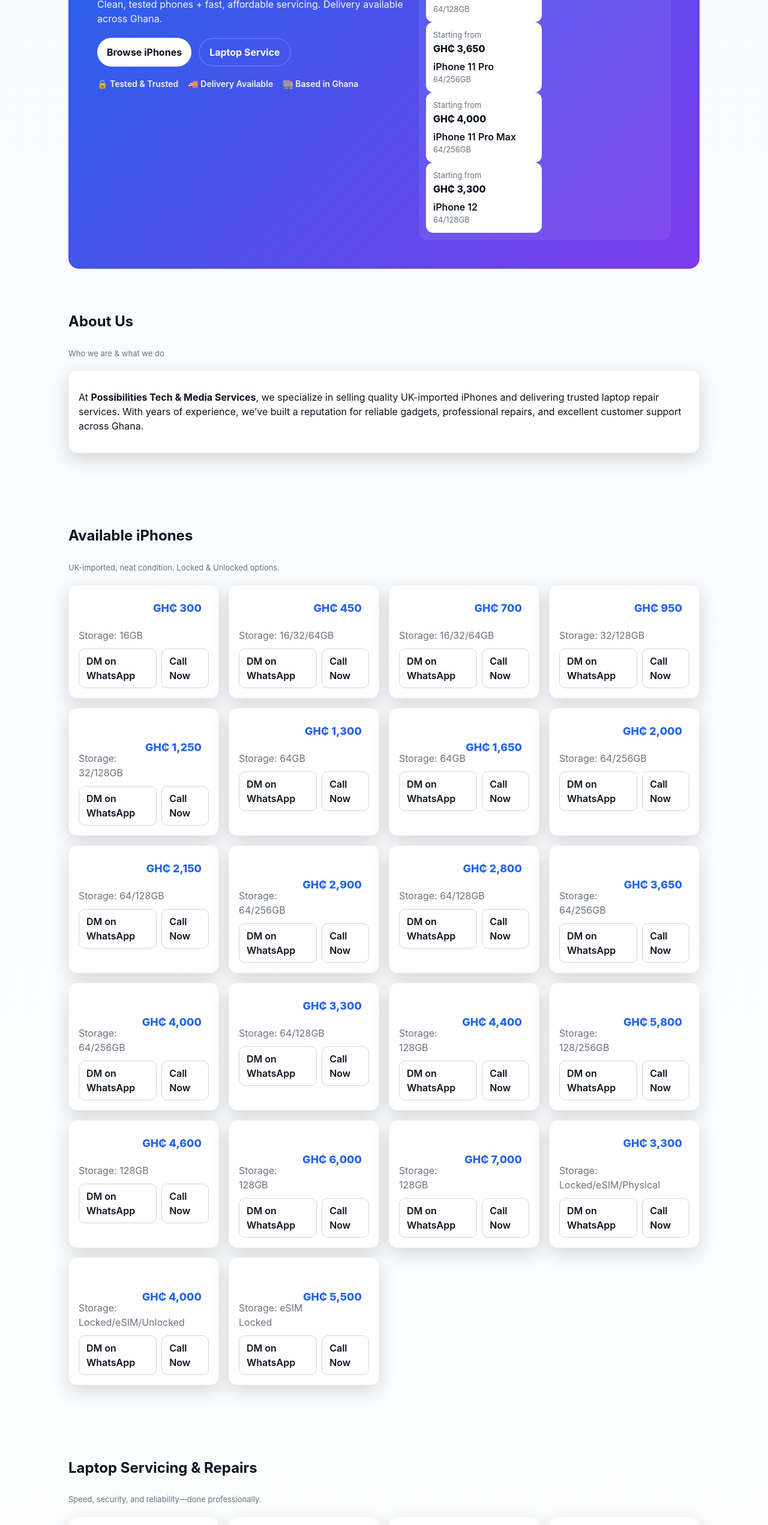
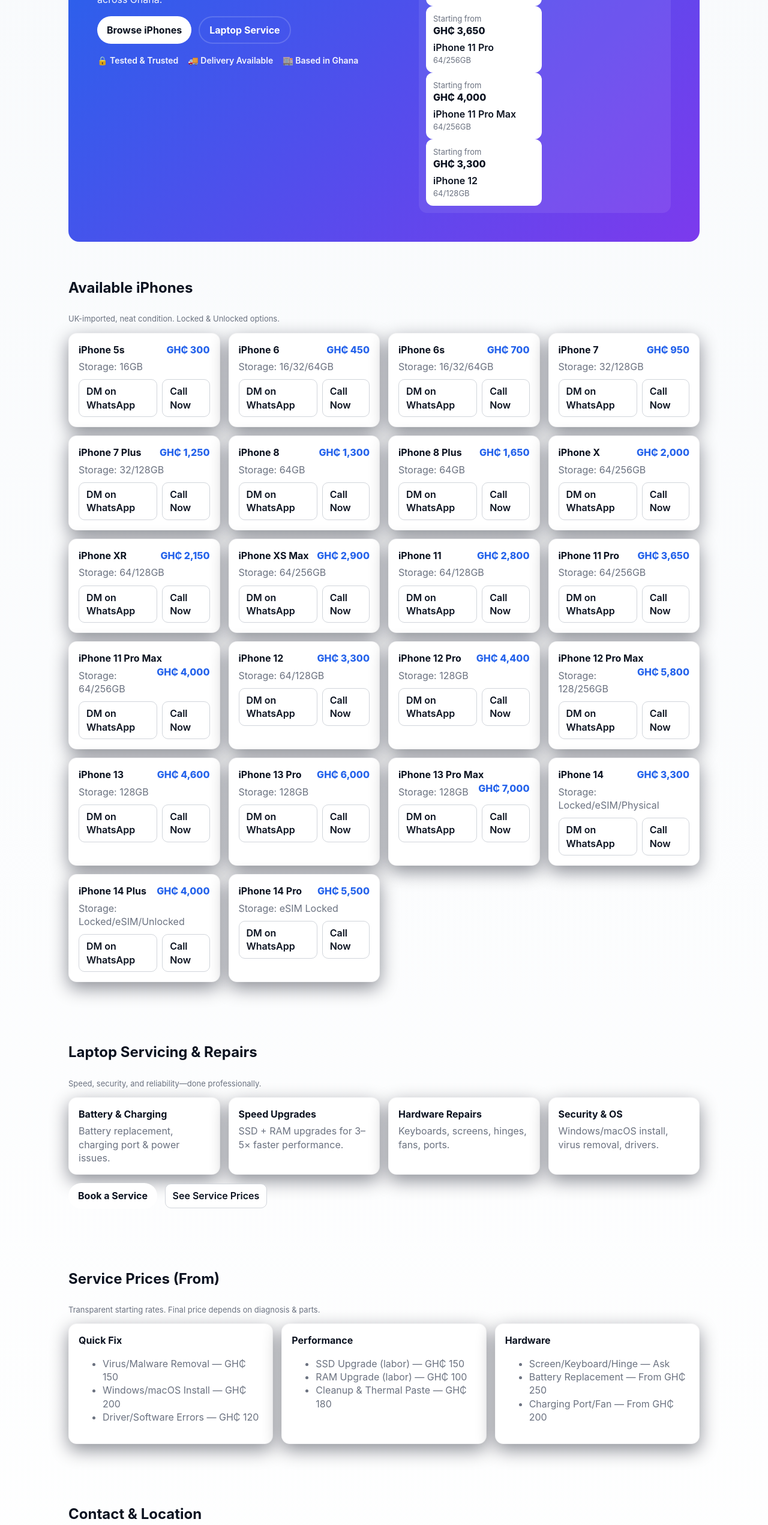
Before and after one commit to enockba/test2, a plain HTML site: page index.html in a window 1280 px wide. Shown: the part 249-2791 px from the top of the page at 60% size. Drawn offline with Linux system fonts and the light colour scheme.

Commit message:
Update index.html

```diff
--- a/index.html
+++ b/index.html
@@ -7,23 +7,26 @@
   <meta name="description" content="UK iPhones & expert laptop repairs — delivery across Ghana. Contact via WhatsApp." />
   <style>
     :root{
-      --bg:#0f1724; --card:#ffffff; --muted:#6b7280; --accent-1:#2563eb; --accent-2:#7c3aed; --accent-3:#10b981;
-      --maxw:1100px; --radius:16px; --shadow: 0 10px 30px rgba(2,6,23,0.15);
+      --bg:#0f1724; --card:#ffffff; --muted:#6b7280; --accent-1:#2563eb; --accent-2:#7c3aed;
+      --glass: rgba(255,255,255,0.08);
+      --maxw:1100px;
+      --radius:16px;
+      --shadow: 0 10px 30px rgba(2,6,23,0.45);
       font-family: Inter, ui-sans-serif, system-ui, -apple-system, "Segoe UI", Roboto, "Helvetica Neue", Arial;
     }
     *{box-sizing:border-box}
-    body{margin:0;background:linear-gradient(180deg,#f8fafc 0%, #ffffff 100%);color:#0b1220;line-height:1.5}
+    body{margin:0;background:linear-gradient(180deg,#f8fafc 0%, #ffffff 100%);color:#0b1220;line-height:1.4}
     .container{max-width:var(--maxw);margin:0 auto;padding:24px}
-    header{position:sticky;top:0;background:rgba(255,255,255,0.9);backdrop-filter:blur(6px);border-bottom:1px solid #e6e9ee;z-index:20}
+    header{position:sticky;top:0;background:rgba(255,255,255,0.85);backdrop-filter:blur(6px);border-bottom:1px solid #e6e9ee;z-index:20}
     .top{display:flex;align-items:center;justify-content:space-between;gap:16px;padding:12px 0}
-    .brand{font-weight:700;font-size:18px}
+    .brand{display:flex;align-items:center;gap:8px;font-weight:700}
     .nav{display:none;gap:20px}
     .nav a{color:inherit;text-decoration:none;font-weight:600;font-size:14px}
     .cta a{display:inline-flex;align-items:center;gap:8px;padding:8px 14px;border-radius:999px;background:var(--accent-1);color:white;text-decoration:none;font-weight:600}
     /* Hero */
-    .hero{display:grid;grid-template-columns:1fr;gap:20px;padding:48px;background:linear-gradient(135deg,#2563eb 0%, #7c3aed 100%);color:white;border-radius:18px;margin-top:20px}
-    .hero h1{font-size:34px;margin:0 0 12px;line-height:1.1}
-    .hero p{margin:0 0 20px;opacity:0.95}
+    .hero{display:grid;grid-template-columns:1fr;gap:20px;padding:48px;background:linear-gradient(135deg,#2563eb 0%, #7c3aed 100%);color:white;border-radius:18px}
+    .hero h1{font-size:34px;margin:0 0 8px;line-height:1.05}
+    .hero p{margin:0 0 16px;opacity:0.95}
     .hero .buttons{display:flex;gap:12px;flex-wrap:wrap}
     .btn{display:inline-flex;align-items:center;gap:8px;padding:10px 16px;border-radius:999px;background:white;color:#0b1220;text-decoration:none;font-weight:700}
     .btn.secondary{background:transparent;border:2px solid rgba(255,255,255,0.16);color:white}
@@ -34,9 +37,9 @@
     .card-mini{background:white;color:#0b1220;padding:12px;border-radius:12px}
     .card-mini .price{font-weight:800}
     /* Sections */
-    section{padding:50px 0}
-    .section-title{display:flex;flex-direction:column;gap:6px;margin-bottom:18px}
-    .grid{display:grid;gap:16px}
+    section{padding:40px 0}
+    .section-title{display:flex;flex-direction:column;gap:6px;margin-bottom:14px}
+    .grid{display:grid;gap:14px}
     .phones-grid{grid-template-columns:repeat(auto-fill,minmax(220px,1fr))}
     .card{background:var(--card);border-radius:14px;padding:16px;box-shadow:var(--shadow);border:1px solid rgba(11,17,32,0.04)}
     .card h3{margin:0 0 6px;font-size:16px}
@@ -45,12 +48,12 @@
     .btn-outline{padding:8px 12px;border-radius:10px;border:1px solid #d1d5db;background:white;text-decoration:none;color:#0b1220;font-weight:600}
     /* services/pricing grid */
     .services-grid{grid-template-columns:repeat(auto-fill,minmax(200px,1fr))}
-    .pricing-grid{grid-template-columns:repeat(auto-fit,minmax(260px,1fr))}
+    .pricing-grid{grid-template-columns:repeat(auto-fit,minmax(240px,1fr))}
     /* contact */
     .contact-grid{grid-template-columns:1fr 360px}
     .contact-card{background:var(--card);padding:18px;border-radius:14px}
     form input, form select, form textarea{width:100%;padding:10px;border-radius:10px;border:1px solid #e6e9ee;margin-bottom:10px;font-size:14px}
-    footer{padding:20px 0;border-top:1px solid #eef2f7;margin-top:20px;font-size:14px}
+    footer{padding:20px 0;border-top:1px solid #eef2f7;margin-top:20px}
     /* responsiveness */
     @media(min-width:900px){
       .hero{grid-template-columns:1fr 420px}
@@ -60,156 +63,119 @@
       .contact-grid{grid-template-columns:1fr}
       .hero h1{font-size:28px}
     }
-    /* util */
+    /* small util */
     .small{font-size:13px;color:var(--muted)}
     .socials{display:flex;gap:10px;margin-top:8px}
-    /* Pricing fancy cards */
-    .pricing-grid .card{
-      position:relative;overflow:hidden;padding-top:20px;transition:transform 0.25s ease, box-shadow 0.25s ease;
-    }
-    .pricing-grid .card:hover{
-      transform:translateY(-6px);box-shadow:0 14px 30px rgba(0,0,0,0.12);
-    }
-    .card h3{
-      font-size:18px;margin-bottom:12px;padding:8px 12px;border-radius:10px;color:#fff;
-    }
-    .card ul li{margin:6px 0;font-size:15px}
-    .card ul li strong{color:#111}
-    .pricing-quick h3{background:linear-gradient(135deg,#2563eb,#1d4ed8);}
-    .pricing-perf h3{background:linear-gradient(135deg,#7c3aed,#6d28d9);}
-    .pricing-hw h3{background:linear-gradient(135deg,#10b981,#059669);}
+    .chip{display:inline-flex;align-items:center;gap:8px;padding:6px 10px;border-radius:999px;background:#fff0f5;color:#7c3aed;font-weight:700}
   </style>
 </head>
 <body>
   <header>
     <div class="container top">
-      <div class="brand">Possibilities Tech & Media Services</div>
-      <nav class="nav">
+      <div class="brand"><svg width="20" height="20" viewBox="0 0 24 24" fill="none" aria-hidden><path d="M3 8h18M3 12h18M3 16h18" stroke="#0b1220" stroke-width="1.5" stroke-linecap="round"/></svg> Possibilities Tech & Media Services</div>
+      <nav class="nav" aria-label="Main navigation">
         <a href="#home">Home</a>
-        <a href="#about">About</a>
         <a href="#phones">iPhones</a>
         <a href="#services">Laptop Service</a>
         <a href="#pricing">Prices</a>
-        <a href="#testimonials">Testimonials</a>
-        <a href="#faq">FAQ</a>
         <a href="#contact">Contact</a>
       </nav>
-      <div class="cta"><a id="whatsappTop" href="#" target="_blank">WhatsApp</a></div>
+      <div class="cta"><a id="whatsappTop" href="#" target="_blank" rel="noreferrer"><svg width="16" height="16" viewBox="0 0 24 24" fill="none" aria-hidden><path d="M2 12a10 10 0 1017.32 7.32L22 22l-2.68-2.68A10 10 0 002 12z" stroke="#fff" stroke-width="1.2" stroke-linecap="round" stroke-linejoin="round"/></svg>WhatsApp</a></div>
     </div>
   </header>
 
   <main class="container">
     <!-- HERO -->
-    <section id="home" class="hero">
+    <section id="home" class="hero" aria-labelledby="home-heading">
       <div>
-        <h1>UK iPhones & Expert Laptop Repairs</h1>
+        <h1 id="home-heading">UK iPhones & Expert Laptop Repairs</h1>
         <p>Clean, tested phones + fast, affordable servicing. Delivery available across Ghana.</p>
         <div class="buttons">
           <a class="btn" href="#phones">Browse iPhones</a>
           <a class="btn secondary" href="#services">Laptop Service</a>
         </div>
-        <div class="features">
+        <div class="features" aria-hidden>
           <div class="feature">🔒 Tested & Trusted</div>
           <div class="feature">🚚 Delivery Available</div>
           <div class="feature">🏬 Based in Ghana</div>
         </div>
       </div>
-      <aside class="teaser"><div id="teaserGrid"></div></aside>
-    </section>
 
-    <!-- ABOUT -->
-    <section id="about">
-      <div class="section-title">
-        <h2>About Us</h2>
-        <div class="small">Who we are & what we do</div>
-      </div>
-      <div class="card">
-        <p>At <strong>Possibilities Tech & Media Services</strong>, we specialize in selling quality UK-imported iPhones and delivering trusted laptop repair services. With years of experience, we’ve built a reputation for reliable gadgets, professional repairs, and excellent customer support across Ghana.</p>
-      </div>
+      <aside class="teaser" aria-hidden>
+        <!-- small price cards (rendered by JS) -->
+        <div id="teaserGrid"></div>
+      </aside>
     </section>
 
     <!-- PHONES -->
-    <section id="phones">
+    <section id="phones" aria-labelledby="phones-title">
       <div class="section-title">
-        <h2>Available iPhones</h2>
+        <h2 id="phones-title">Available iPhones</h2>
         <div class="small">UK-imported, neat condition. Locked & Unlocked options.</div>
       </div>
+
       <div id="phonesGrid" class="grid phones-grid"></div>
     </section>
 
     <!-- SERVICES -->
-    <section id="services">
+    <section id="services" aria-labelledby="services-title">
       <div class="section-title">
-        <h2>Laptop Servicing & Repairs</h2>
+        <h2 id="services-title">Laptop Servicing & Repairs</h2>
         <div class="small">Speed, security, and reliability—done professionally.</div>
       </div>
+
       <div id="servicesGrid" class="grid services-grid"></div>
+
       <div style="margin-top:14px">
         <a class="btn" id="bookService" href="#">Book a Service</a>
-        <a class="btn btn-outline" href="#pricing">See Service Prices</a>
+        <a class="btn btn-outline" href="#pricing" style="margin-left:8px">See Service Prices</a>
       </div>
     </section>
 
     <!-- PRICING -->
-    <section id="pricing">
+    <section id="pricing" aria-labelledby="pricing-title">
       <div class="section-title">
-        <h2>Service Prices (From)</h2>
+        <h2 id="pricing-title">Service Prices (From)</h2>
         <div class="small">Transparent starting rates. Final price depends on diagnosis & parts.</div>
       </div>
+
       <div class="grid pricing-grid">
-        <div class="card pricing-quick">
-          <h3>🛠 Quick Fix</h3>
-          <ul>
-            <li>Virus/Malware Removal — <strong>GH₵ 150</strong></li>
-            <li>Windows/macOS Install — <strong>GH₵ 200</strong></li>
-            <li>Driver/Software Errors — <strong>GH₵ 120</strong></li>
+        <div class="card">
+          <h3>Quick Fix</h3>
+          <ul class="muted">
+            <li>Virus/Malware Removal — GH₵ 150</li>
+            <li>Windows/macOS Install — GH₵ 200</li>
+            <li>Driver/Software Errors — GH₵ 120</li>
           </ul>
         </div>
-        <div class="card pricing-perf">
-          <h3>⚡ Performance</h3>
-          <ul>
-            <li>SSD Upgrade (labor) — <strong>GH₵ 150</strong></li>
-            <li>RAM Upgrade (labor) — <strong>GH₵ 100</strong></li>
-            <li>Cleanup & Thermal Paste — <strong>GH₵ 180</strong></li>
+
+        <div class="card">
+          <h3>Performance</h3>
+          <ul class="muted">
+            <li>SSD Upgrade (labor) — GH₵ 150</li>
+            <li>RAM Upgrade (labor) — GH₵ 100</li>
+            <li>Cleanup & Thermal Paste — GH₵ 180</li>
           </ul>
         </div>
-        <div class="card pricing-hw">
-          <h3>🔧 Hardware</h3>
-          <ul>
-            <li>Screen/Keyboard/Hinge — <strong>Ask</strong></li>
-            <li>Battery Replacement — <strong>From GH₵ 250</strong></li>
-            <li>Charging Port/Fan — <strong>From GH₵ 200</strong></li>
+
+        <div class="card">
+          <h3>Hardware</h3>
+          <ul class="muted">
+            <li>Screen/Keyboard/Hinge — Ask</li>
+            <li>Battery Replacement — From GH₵ 250</li>
+            <li>Charging Port/Fan — From GH₵ 200</li>
           </ul>
         </div>
       </div>
     </section>
 
-    <!-- TESTIMONIALS -->
-    <section id="testimonials">
-      <div class="section-title"><h2>What Our Customers Say</h2></div>
-      <div class="grid services-grid">
-        <div class="card">⭐️⭐️⭐️⭐️⭐️ <br> “Fast delivery and genuine iPhones. Highly recommend!” — Ama, Accra</div>
-        <div class="card">⭐️⭐️⭐️⭐️⭐️ <br> “My laptop feels brand new after the servicing. Great job!” — Kwame, Kumasi</div>
-        <div class="card">⭐️⭐️⭐️⭐️⭐️ <br> “Excellent communication on WhatsApp and trustworthy business.” — Efua, Takoradi</div>
-      </div>
-    </section>
-
-    <!-- FAQ -->
-    <section id="faq">
-      <div class="section-title"><h2>Frequently Asked Questions</h2></div>
-      <div class="card">
-        <p><strong>Do you deliver outside Accra?</strong><br>Yes, we deliver iPhones across Ghana via courier.</p>
-        <p><strong>How long does a laptop repair take?</strong><br>Most services are completed within 1–3 business days.</p>
-        <p><strong>Do you sell accessories?</strong><br>Yes, we stock chargers, cables, and protective cases.</p>
-      </div>
-    </section>
-
     <!-- CONTACT -->
-    <section id="contact">
+    <section id="contact" aria-labelledby="contact-title">
       <div class="section-title">
-        <h2>Contact & Location</h2>
+        <h2 id="contact-title">Contact & Location</h2>
         <div class="small">Reach out for orders, diagnostics, or bulk deals.</div>
       </div>
+
       <div class="grid contact-grid">
         <div>
           <div class="card contact-card">
@@ -219,17 +185,15 @@
               <div><strong>Phone:</strong> <a href="tel:+233248184054" id="phoneLink">+233 24 818 4054</a></div>
               <div style="margin-top:8px"><strong>WhatsApp:</strong> <a href="#" id="whatsappLink">Chat on WhatsApp</a></div>
               <div style="margin-top:8px"><strong>Location:</strong> Accra, Ghana</div>
-              <div class="socials">
+              <div class="socials" aria-hidden>
                 <a href="#" title="Instagram">IG</a>
                 <a href="#" title="Facebook">FB</a>
                 <a href="#" title="YouTube">YT</a>
               </div>
-              <div style="margin-top:20px">
-                <iframe src="https://www.google.com/maps/embed?pb=!1m18!..." width="100%" height="220" style="border:0;border-radius:14px;" allowfullscreen loading="lazy"></iframe>
-              </div>
             </div>
           </div>
         </div>
+
         <div class="card">
           <h3>Quick Request</h3>
           <form id="quickForm" onsubmit="return false;">
@@ -257,9 +221,12 @@
       </div>
     </footer>
   </main>
+F
+  <script>
+    // ======= Replace this with your real WhatsApp number in international format (no spaces), e.g. +233248184054
+    const WHATSAPP_NUMBER = '+233248184054';
 
-  <script>
-    const WHATSAPP_NUMBER = '+233248184054';
+    // phones data ported from your original file (trimmed)
     const phones = [
       { model: "iPhone 5s", storage: "16GB", price: 300 },
       { model: "iPhone 6", storage: "16/32/64GB", price: 450 },
@@ -284,58 +251,94 @@
       { model: "iPhone 14 Plus", storage: "Locked/eSIM/Unlocked", price: 4000 },
       { model: "iPhone 14 Pro", storage: "eSIM Locked", price: 5500 }
     ];
+
+    // services data
     const services = [
       { title: "Battery & Charging", desc: "Battery replacement, charging port & power issues." },
       { title: "Speed Upgrades", desc: "SSD + RAM upgrades for 3–5× faster performance." },
       { title: "Hardware Repairs", desc: "Keyboards, screens, hinges, fans, ports." },
       { title: "Security & OS", desc: "Windows/macOS install, virus removal, drivers." }
     ];
-    function whatsappLink(text){ return 'https://wa.me/' + WHATSAPP_NUMBER.replace(/^\+/, '') + '?text=' + encodeURIComponent(text); }
+
+    // helper for url-encoded whatsapp link
+    function whatsappLink(text){
+      const base = 'https://wa.me/' + WHATSAPP_NUMBER.replace(/^\+/, '') + '?text=' + encodeURIComponent(text);
+      return base;
+    }
+
+    // render teaser mini-cards (four phones)
     (function renderTeaser(){
-      const container=document.getElementById('teaserGrid');
-      const subset=phones.slice(10,14).length?phones.slice(10,14):phones.slice(0,4);
-      subset.forEach(p=>{
-        const div=document.createElement('div');
-        div.className='card-mini';
-        div.innerHTML='<div class="small">Starting from</div><div class="price">GH₵ '+p.price.toLocaleString()+'</div><div style="margin-top:6px;font-weight:600">'+p.model+'</div><div class="small">'+p.storage+'</div>';
+      const container = document.getElementById('teaserGrid');
+      // take phones 11..14 equivalent (slice 10..14) if available, else first 4
+      const subset = phones.slice(10,14).length ? phones.slice(10,14) : phones.slice(0,4);
+      subset.forEach(p => {
+        const div = document.createElement('div');
+        div.className = 'card-mini';
+        div.innerHTML = '<div class="small">Starting from</div><div class="price">GH₵ ' + p.price.toLocaleString() + '</div><div style="margin-top:6px;font-weight:600">' + p.model + '</div><div class="small">' + p.storage + '</div>';
         container.appendChild(div);
       });
     })();
+
+    // render phones grid
     (function renderPhones(){
-      const grid=document.getElementById('phonesGrid');
-      phones.forEach(p=>{
-        const el=document.createElement('div');
-        el.className='card';
-        el.innerHTML='<h3>'+p.model+' <span style="float:right;color:var(--accent-1);font-weight:800">GH₵ '+p.price.toLocaleString()+'</span></h3>'+
-                     '<div class="muted">Storage: '+p.storage+'</div>'+
-                     '<div class="actions"><a class="btn-outline" href="'+whatsappLink("Hi, I\\'m interested in "+p.model+" ("+p.storage+"). Is it available?")+'" target="_blank">DM on WhatsApp</a>'+
-                     '<a class="btn-outline" href="#contact">Call Now</a></div>';
+      const grid = document.getElementById('phonesGrid');
+      phones.forEach((p,i) => {
+        const el = document.createElement('div');
+        el.className = 'card';
+        el.innerHTML = '<h3>' + p.model + ' <span style="float:right;color:var(--accent-1);font-weight:800">GH₵ ' + p.price.toLocaleString() + '</span></h3>' +
+                       '<div class="muted">Storage: ' + p.storage + '</div>' +
+                       '<div class="actions"><a class="btn-outline" href="' + whatsappLink("Hi, I\\'m interested in " + p.model + " (" + p.storage + "). Is it available?") + '" target="_blank">DM on WhatsApp</a>' +
+                       '<a class="btn-outline" href="#contact">Call Now</a></div>';
         grid.appendChild(el);
       });
     })();
+
+    // render services
     (function renderServices(){
-      const grid=document.getElementById('servicesGrid');
-      services.forEach(s=>{
-        const el=document.createElement('div');
-        el.className='card';
-        el.innerHTML='<h3>'+s.title+'</h3><div class="muted">'+s.desc+'</div>';
+      const grid = document.getElementById('servicesGrid');
+      services.forEach(s => {
+        const el = document.createElement('div');
+        el.className = 'card';
+        el.innerHTML = '<h3>' + s.title + '</h3><div class="muted">' + s.desc + '</div>';
         grid.appendChild(el);
       });
     })();
-    document.getElementById('year').textContent=new Date().getFullYear();
-    document.getElementById('phoneLink').href='tel:'+WHATSAPP_NUMBER;
-    document.getElementById('whatsappLink').href=whatsappLink('Hello Possibilities Tech & Media Services');
-    document.getElementById('whatsappTop').href=whatsappLink("Hi, I'm interested in your phones/laptop services");
-    document.getElementById('bookService').href=whatsappLink('Hi, I want to service my laptop');
-    document.getElementById('sendWhats').addEventListener('click',()=>{
-      const name=document.getElementById('name').value.trim();
-      const phone=document.getElementById('phone').value.trim();
-      const need=document.getElementById('need').value;
-      const msg=document.getElementById('message').value.trim();
-      if(!name||!phone){alert('Please provide your name and phone number.');return;}
-      const text=`Hello, my name is ${name}. I need: ${need}. Phone: ${phone}. ${msg? 'Message: '+msg:''}`;
-      window.open(whatsappLink(text),'_blank');
+
+    // set year
+    document.getElementById('year').textContent = new Date().getFullYear();
+
+    // set phone / whatsapp links
+    document.getElementById('phoneLink').href = 'tel:' + WHATSAPP_NUMBER;
+    document.getElementById('whatsappLink').href = whatsappLink('Hello Possibilities Tech & Media Services');
+    document.getElementById('whatsappTop').href = whatsappLink("Hi, I'm interested in your phones/laptop services");
+    document.getElementById('bookService').href = whatsappLink('Hi, I want to service my laptop');
+
+    // form send via whatsapp
+    document.getElementById('sendWhats').addEventListener('click', () => {
+      const name = document.getElementById('name').value.trim();
+      const phone = document.getElementById('phone').value.trim();
+      const need = document.getElementById('need').value;
+      const msg = document.getElementById('message').value.trim();
+      if(!name || !phone){
+        alert('Please provide your name and phone number.');
+        return;
+      }
+      const text = `Hello, my name is ${name}. I need: ${need}. Phone: ${phone}. ${msg ? 'Message: ' + msg : ''}`;
+      window.open(whatsappLink(text), '_blank');
     });
+
+    // Accessibility: smooth scrolling for anchor links
+    document.querySelectorAll('a[href^="#"]').forEach(a=>{
+      a.addEventListener('click', e=>{
+        const target = a.getAttribute('href');
+        if(target.length>1){
+          e.preventDefault();
+          document.querySelector(target).scrollIntoView({behavior:'smooth',block:'start'});
+        }
+      });
+    });
+
+    // Quick note to developer: update WHATSAPP_NUMBER to your real number above.
   </script>
 </body>
 </html>
```
